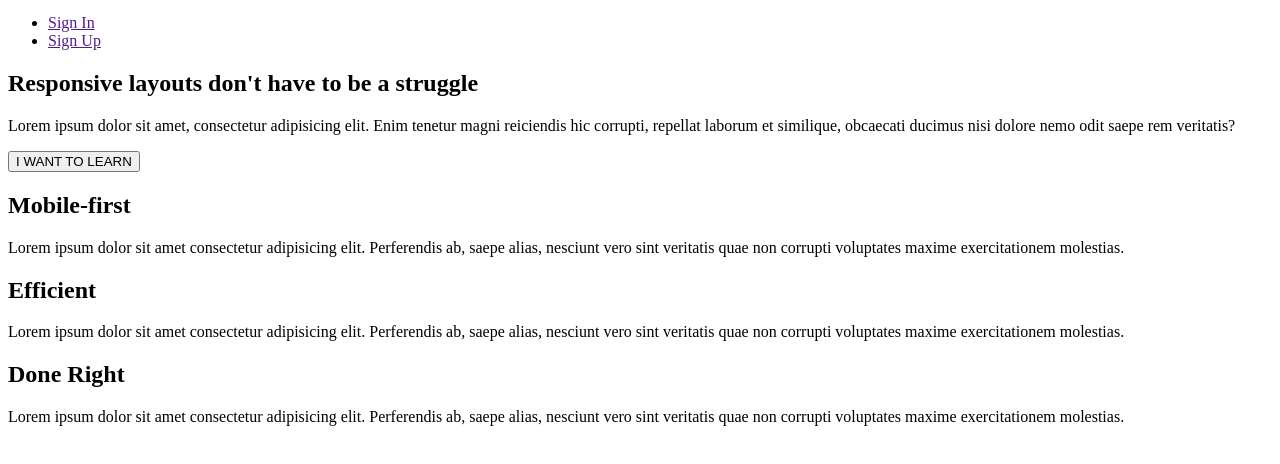
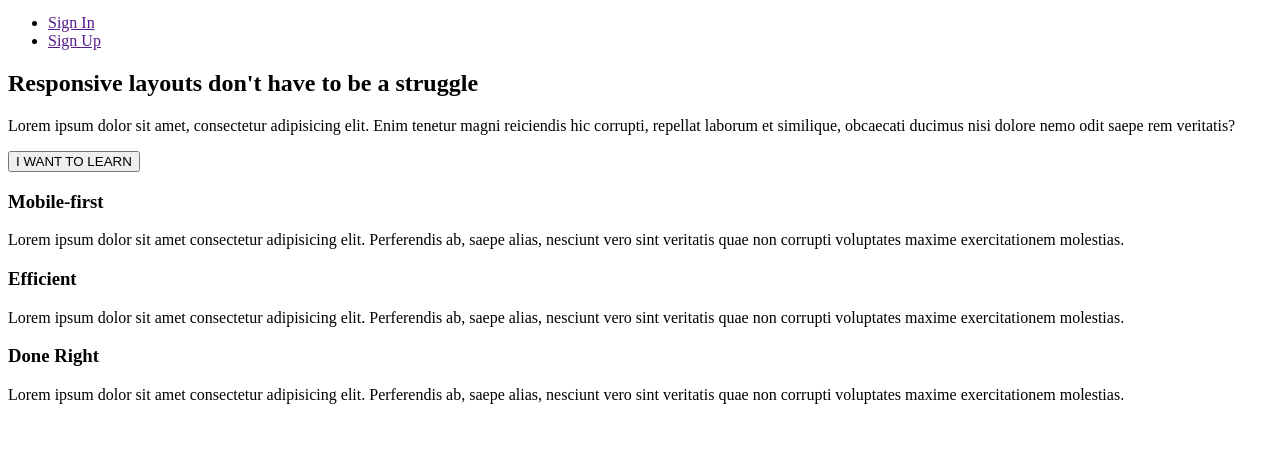
Before and after one commit to renners7777/Final-Challenge-KP, a plain HTML site: page Final Challenge KP/index.html in a window 1280 px wide. Shown: the part 114-578 px from the top of the page. Drawn offline with Linux system fonts and the light colour scheme; files whose address does not match are found by name.

Commit message:
More changes to index.html structure

```diff
--- a/Final Challenge KP/index.html
+++ b/Final Challenge KP/index.html
@@ -34,15 +34,20 @@
 
     <section class="section-two">
         <div class="container row">
-            <h2 class="section-two__title">Mobile-first</h2>
+            <h3 class="section-two__title">Mobile-first</h3>
             <p>Lorem ipsum dolor sit amet consectetur adipisicing elit. Perferendis ab, saepe alias, nesciunt vero sint veritatis quae non corrupti voluptates maxime exercitationem molestias. </p>
-            <h2 class="section-two__title">Efficient</h2>
+            <h3 class="section-two__title">Efficient</h3>
             <p>Lorem ipsum dolor sit amet consectetur adipisicing elit. Perferendis ab, saepe alias, nesciunt vero sint veritatis quae non corrupti voluptates maxime exercitationem molestias.
             </p>
-            <h2 class="section-two__title">Done Right</h2>
+            <h3 class="section-two__title">Done Right</h3>
             <p>Lorem ipsum dolor sit amet consectetur adipisicing elit. Perferendis ab, saepe alias, nesciunt vero sint veritatis quae non corrupti voluptates maxime exercitationem molestias.
             </p>
+        </div>
+    </section>
 
+    <section class="main sidebar">
+        <div class="container row">
+<h3></h3>
         </div>
     </section>
 
```
